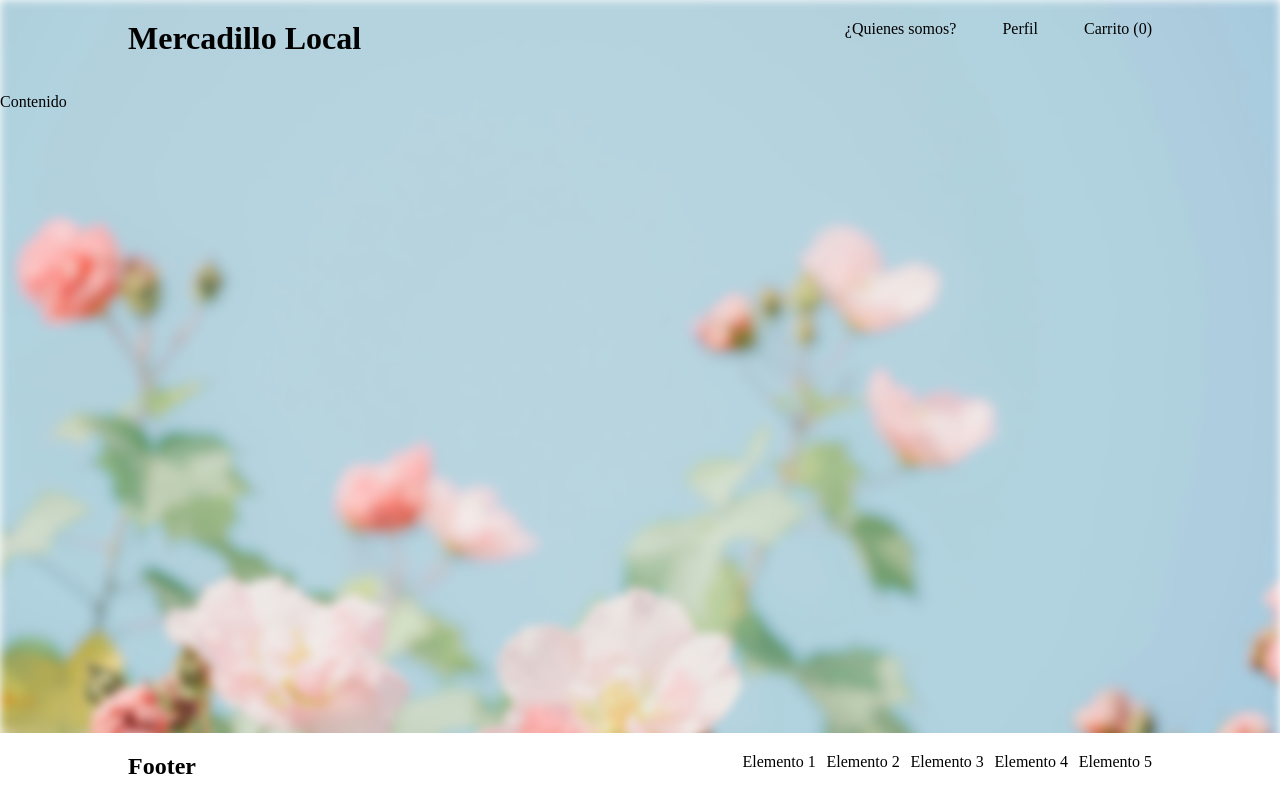
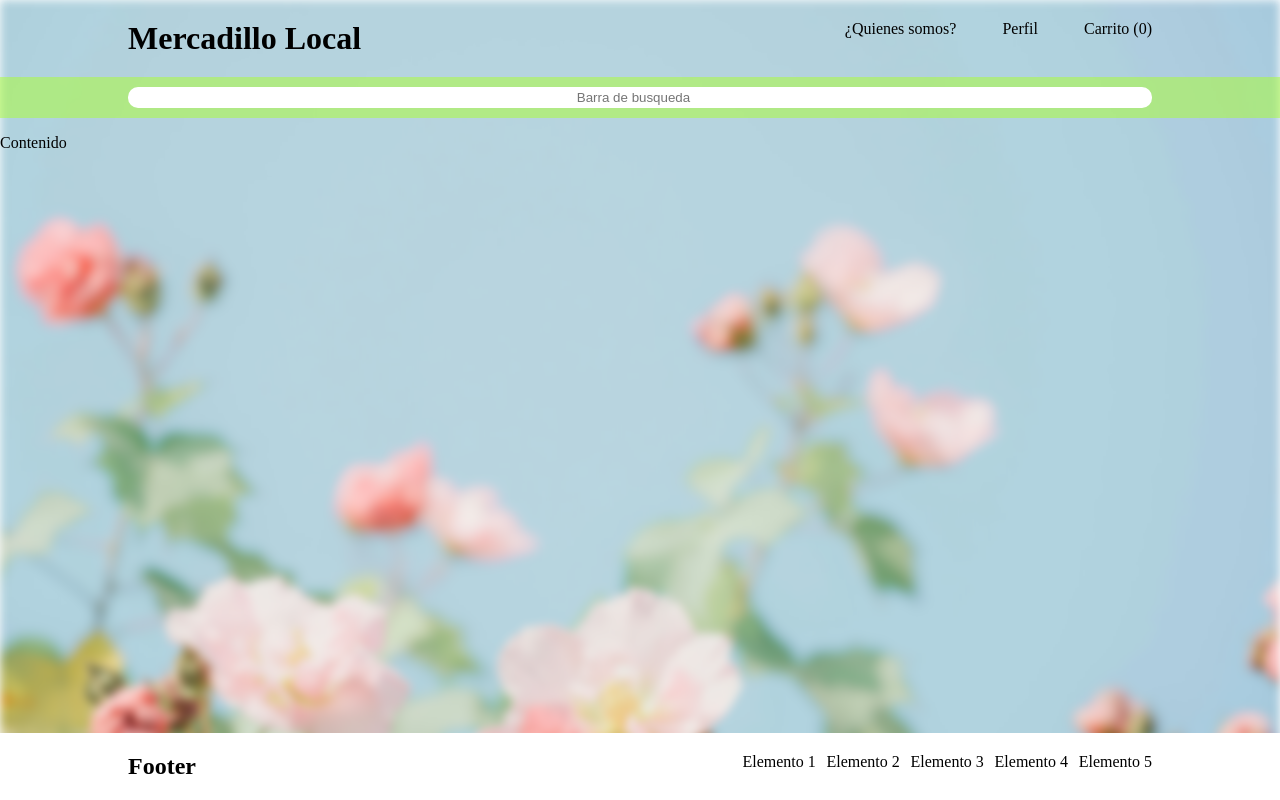
Before and after one commit to scrb44/mercadilloLocal, a React (Vite) app in the folder FrontEnd/: page / in a window 1280 px wide. Built offline with nearby package versions, Linux system fonts and the light colour scheme.

Commit message:
feat: Search bar añadida
Se ha añadido la barra de busqueda. Modificado archivos pertinentes para
añadir la barra de busqueda en la home. Faltan añadir filtros
adicionales.

```diff
--- /dev/null
+++ b/FrontEnd/src/componentes/filter/filter.module.css
@@ -0,0 +1,17 @@
+.page-searcher {
+    width: 80%;
+    background-color: rgba(172, 255, 47, 0.5);
+    padding: 10px 10%;
+}
+
+.page-searcher__search-bar {
+    width: 100%;
+    border-radius: 10px;
+    padding: 3px 0;
+    border: none;
+    text-align: center;
+}
+
+.page-searcher__search-bar:current {
+    border: none;
+}
--- /dev/null
+++ b/FrontEnd/src/componentes/filter/index.tsx
@@ -0,0 +1,20 @@
+import { useState } from "react";
+import classes from "./filter.module.css";
+
+function Filter() {
+    let [searchName, setSearchName] = useState("");
+
+    return (
+        <nav className={classes["page-searcher"]}>
+            <input
+                type="search"
+                name="search"
+                placeholder="Barra de busqueda"
+                className={classes["page-searcher__search-bar"]}
+                onChange={(a) => setSearchName(a.target.value)}
+            />
+        </nav>
+    );
+}
+
+export default Filter;
--- a/FrontEnd/src/pages/home/home.module.css
+++ b/FrontEnd/src/pages/home/home.module.css
@@ -21,6 +21,6 @@
     z-index: -1;
 }
 
-.spacer {
+.home__spacer {
     flex: 1;
 }
--- a/FrontEnd/src/pages/home/index.tsx
+++ b/FrontEnd/src/pages/home/index.tsx
@@ -1,3 +1,4 @@
+import Filter from "../../componentes/filter";
 import Footer from "../../componentes/footer";
 import Header from "../../componentes/header";
 
@@ -7,11 +8,12 @@ function Home() {
     return (
         <div className={classes["home"]}>
             <Header />
+            <Filter />
             <main>
                 <p>Contenido</p>
             </main>
 
-            <div className={classes["spacer"]}></div>
+            <div className={classes["home__spacer"]}></div>
             <Footer />
         </div>
     );
```
